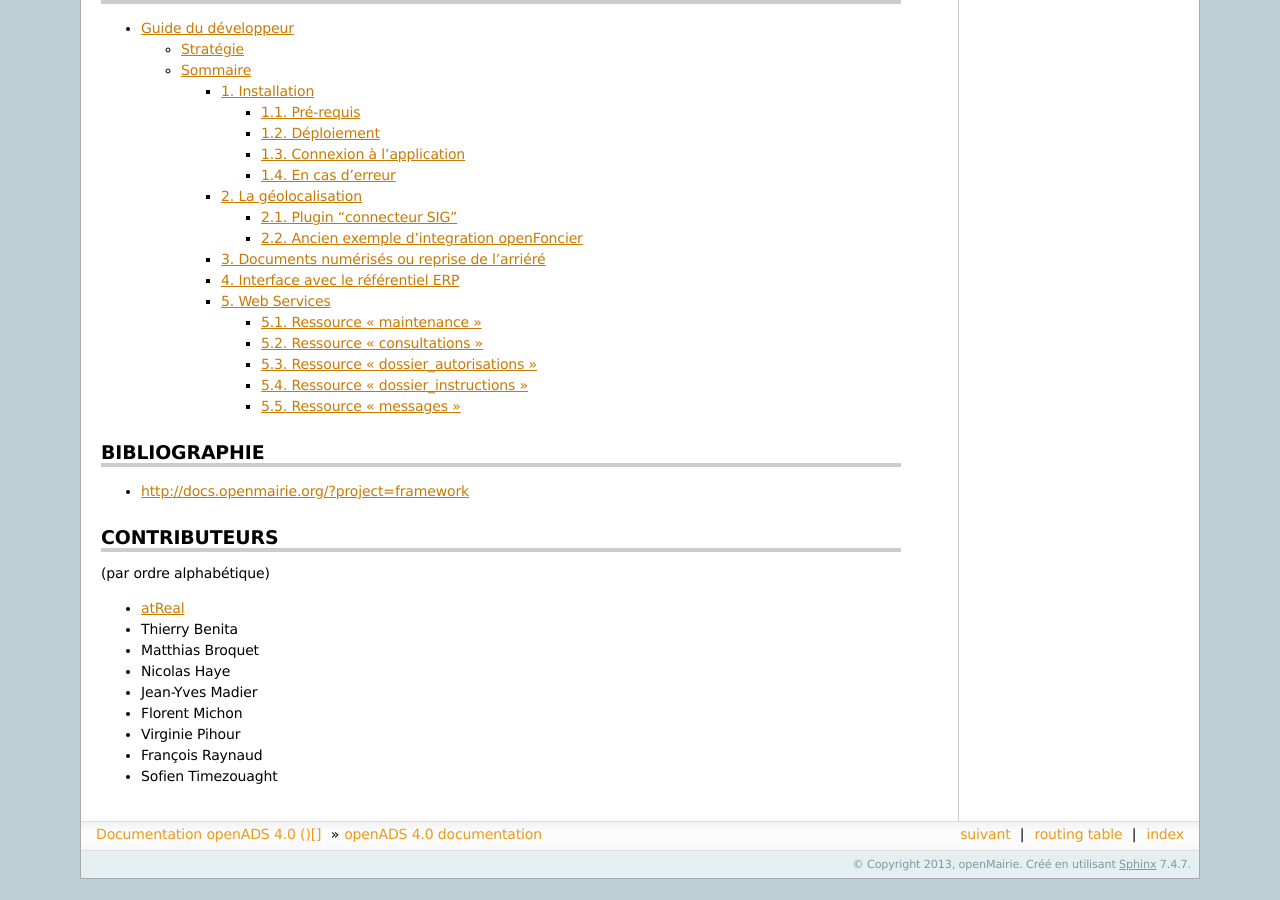
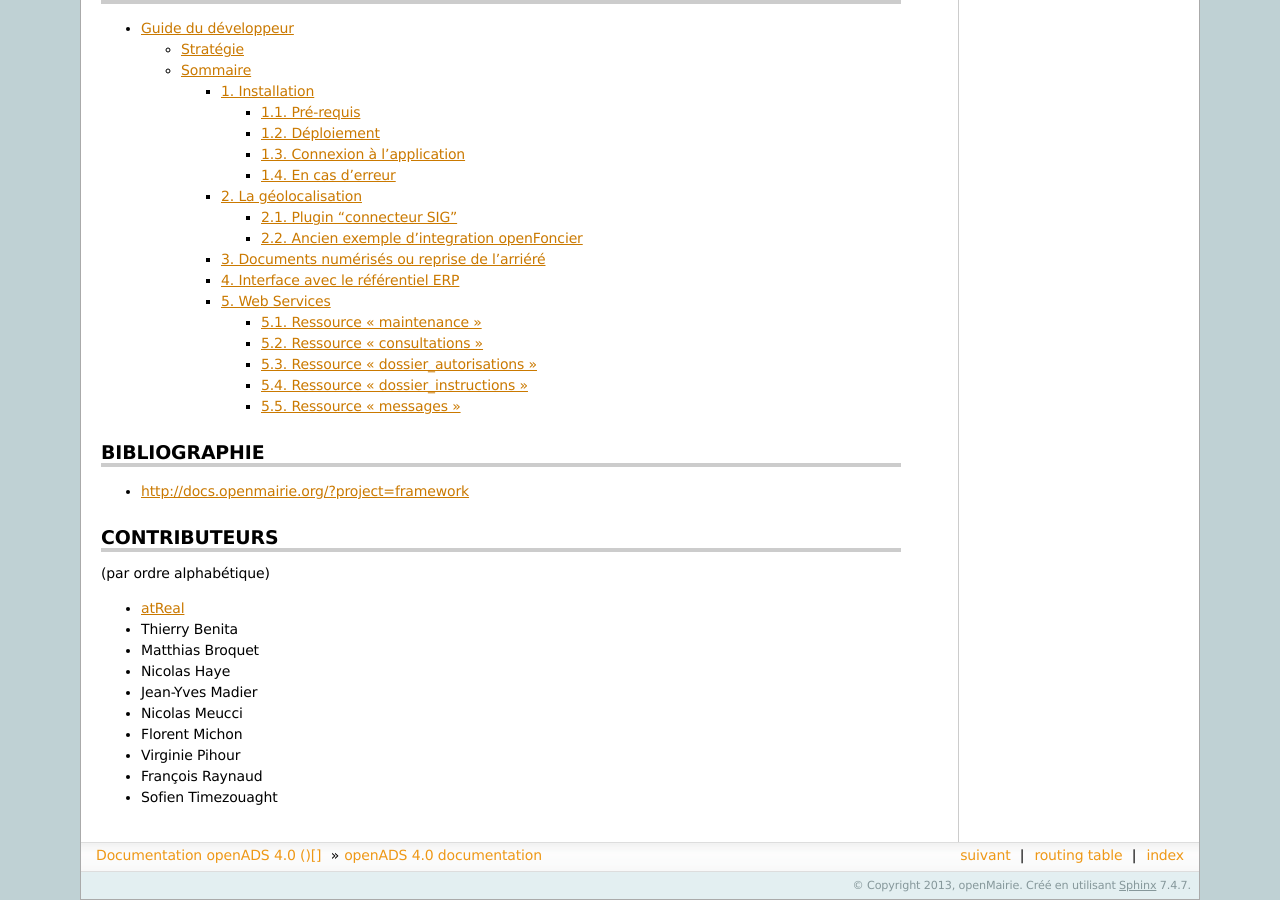
Before and after one commit to mpavaux/openads-documentation, a Sphinx documentation site: the page built from source/index.rst, in a window 1280 px wide and 900 px high, scrolled down 4474 px. Built offline with Sphinx 7.4.7, drawn with Linux system fonts in a browser that asks for light colours; before the commit the page ends 5353 px from its top, so only the background shows below that.

Commit message:
Ajout d'un contributeur manquant.

```diff
--- a/source/index.rst
+++ b/source/index.rst
@@ -60,6 +60,7 @@
 * Matthias Broquet
 * Nicolas Haye
 * Jean-Yves Madier
+* Nicolas Meucci
 * Florent Michon
 * Virginie Pihour
 * François Raynaud
```
